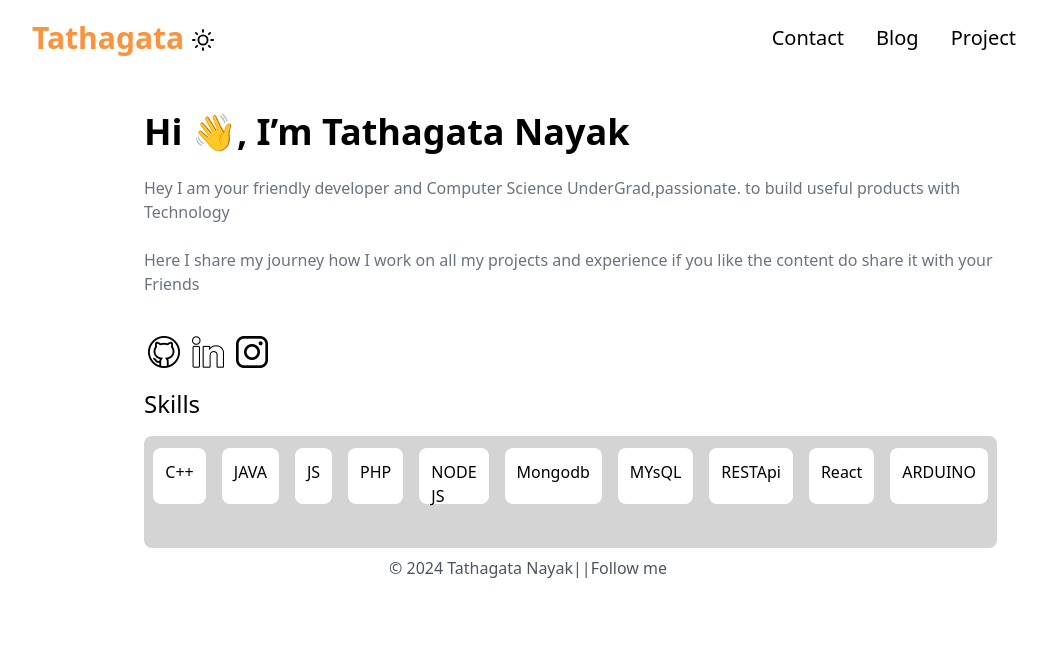
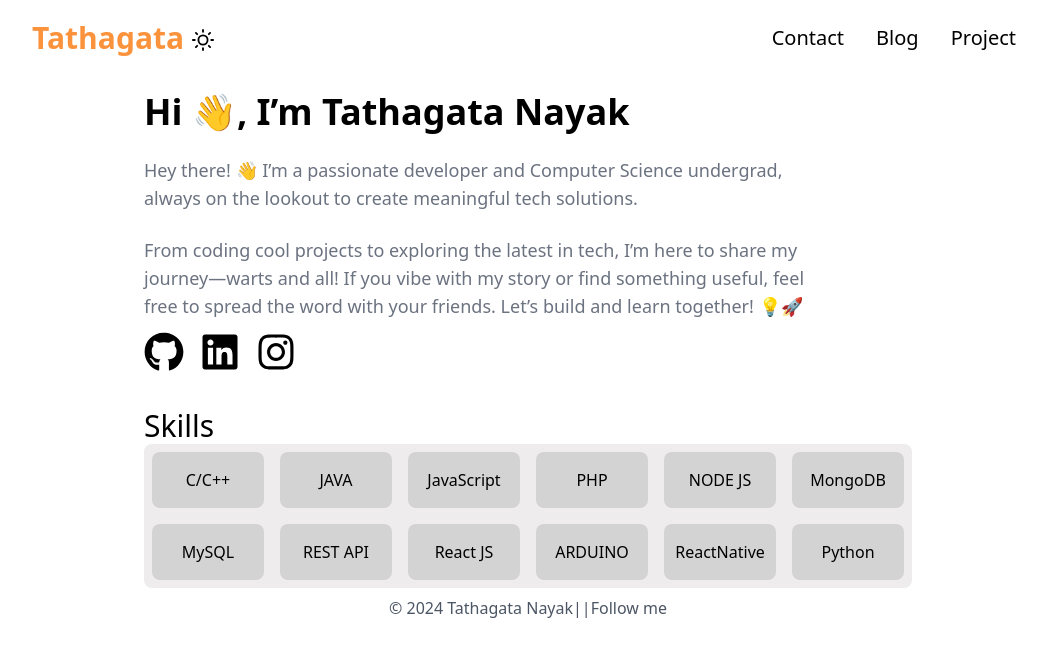
Before and after one commit to somu14/portfolioweb, a React (Create React App) app: page / in a window 1280 px wide. Shown: the top 656 px of the page, without its empty margins (112-1156 px from the left). Built offline with nearby package versions, Linux system fonts and the light colour scheme.

Commit message:
Update Home.jsx

```diff
--- a/src/components/Home/Home.jsx
+++ b/src/components/Home/Home.jsx
@@ -1,51 +1,74 @@
 import React from "react";
+import { FaGithub, FaLinkedin, FaInstagram } from "react-icons/fa";
 
-import githubIcon from "../../assets/github (1).png";
-import lk from "../../assets/linkedin.png";
-import ig from "../../assets/instagram.png";
-import '../../App.css'
 function Home() {
   return (
     <>
-      <div className="mt-9 ml-64">
-        <h1 className=" text-4xl font-bold ">Hi 👋, I’m Tathagata Nayak</h1>
+      <div className="md:mr-64">
+        <div className="mt-4 md:mt-4 px-4 md:px-0 mx-auto md:w-2/3 md:ml-64">
+          <h1 className="text-3xl md:text-4xl font-bold">
+            Hi 👋, I’m Tathagata Nayak
+          </h1>
           <br />
-        <p className="text-1.5xl text-gray-500">
-          Hey I am your friendly developer and Computer Science
-          UnderGrad,passionate. to build useful products with
+          <p className="text-xl md:text-lg text-gray-500">
+            Hey there! 👋 I’m a passionate developer and Computer Science
+            undergrad, always on the lookout to create meaningful tech
+            solutions.
           </p>
-        <p className=" text-gray-500 "> Technology</p>
+          <p className="text-lg md:text-lg text-gray-500"></p>
           <br />
-        <p className=" text-gray-500 ">
-          Here I share my journey how I work on all my projects and experience
-          if you like the content do share it with your
+          <p className="text-lg md:text-lg text-gray-500">
+            From coding cool projects to exploring the latest in tech, I’m here
+            to share my journey—warts and all! If you vibe with my story or find
+            something useful, feel free to spread the word with your friends.
+            Let’s build and learn together! 💡🚀
           </p>
-        <p className="  text-gray-500 ">Friends</p>
+          <p className="text-lg md:text-lg text-gray-500"></p>
         </div>
-      <div className="mt-9 ml-64 flex">
+
+        <div className="mt-9 md:mt-3 flex  space-x-4 mx-auto md:w-2/3 md:ml-64">
           <a href="https://github.com/tathagata17" target="blank">
-        <img src={githubIcon}  alt="GitHub" className="w-8 h-8 m-1" />
+            <FaGithub color={`var(--primarycolor)`} size={40} />
           </a>
-        <a href="https://www.linkedin.com/in/tathagata-nayak-957864211/" target="blank">
-        <img src={lk} alt="linkedIn" className="w-8 h-8 m-1 ml-2" />
+          <a
+            href="https://www.linkedin.com/in/tathagata-nayak-957864211/"
+            target="blank"
+          >
+            <FaLinkedin color={`var(--primarycolor)`} size={40} />
           </a>
-        <a href="https://www.instagram.com/tathagata__14">
-        <img src={ig} alt="Instagram" className="w-8 h-8 m-1 ml-2" />
+          <a href="https://www.instagram.com/tathagata__14" target="blank">
+            <FaInstagram color={`var(--primarycolor)`} size={40} />
           </a>
         </div>
-      <div>
-        <p className=" text-2xl ml-64 m-4" >Skills</p>
-        <div className="bg-neutral-300 h-28 p-1 flex justify-center rounded-lg ml-64 w-2/3 overflow-x-auto">
-            <div className="bg-white h-14 m-2 w-28 p-3 rounded-lg flex ">C++</div>
-            <div className="bg-white h-14 m-2 w-28 p-3 rounded-lg flex ">JAVA</div>
-            <div className="bg-white h-14 m-2 w-28 p-3 rounded-lg flex ">JS</div>
-            <div className="bg-white h-14 m-2 w-28 p-3 rounded-lg flex ">PHP</div>
-            <div className="bg-white h-14 m-2 w-28 p-3 rounded-lg flex ">NODE JS</div>
-            <div className="bg-white h-14 m-2 w-28 p-3 rounded-lg flex ">Mongodb</div>
-            <div className="bg-white h-14 m-2 w-28 p-3 rounded-lg flex ">MYsQL</div>
-            <div className="bg-white h-14 m-2 w-28 p-3 rounded-lg flex ">RESTApi</div>
-            <div className="bg-white h-14 m-2 w-28 p-3 rounded-lg flex ">React</div>
-            <div className="bg-white h-14 m-2 w-28 p-3 rounded-lg flex ">ARDUINO</div>
+
+        <div className="md:ml-64">
+          <p className="text-2xl md:text-3xl mt-6 md:mt-9 md:w-full">Skills</p>
+          <div
+            className=" h-auto p-0 flex flex-wrap justify-center rounded-lg md:w-full"
+            style={{ backgroundColor: `var(--cardcontainercolor)` }}
+          >
+            {[
+              "C/C++",
+              "JAVA",
+              "JavaScript",
+              "PHP",
+              "NODE JS",
+              "MongoDB",
+              "MySQL",
+              "REST API",
+              "React JS",
+              "ARDUINO",
+              "ReactNative",
+              "Python",
+            ].map((skill) => (
+              <div
+                className="bg-white h-14 w-28 m-2 p-3 rounded-lg flex justify-center items-center text-sm md:text-base hover:bg-gray-300"
+                style={{ backgroundColor: `var(--cardcolor)` }}
+              >
+                {skill}
+              </div>
+            ))}
+          </div>
         </div>
       </div>
     </>
```
Lines whose indentation alone changed are shown as unchanged.
